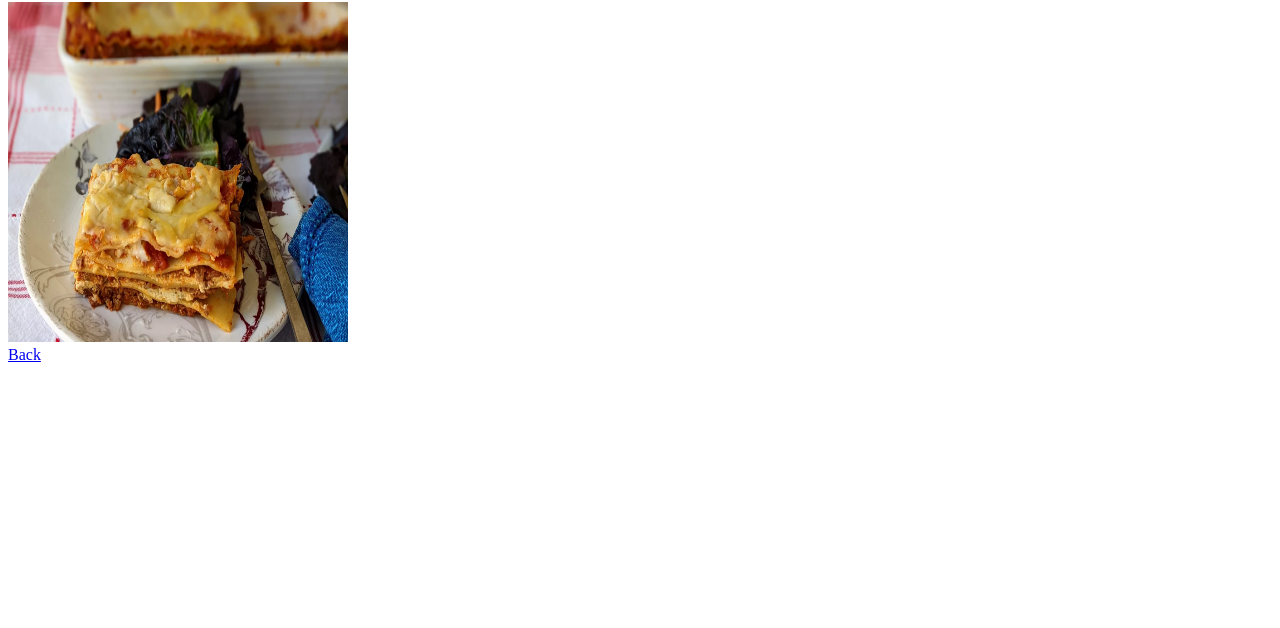
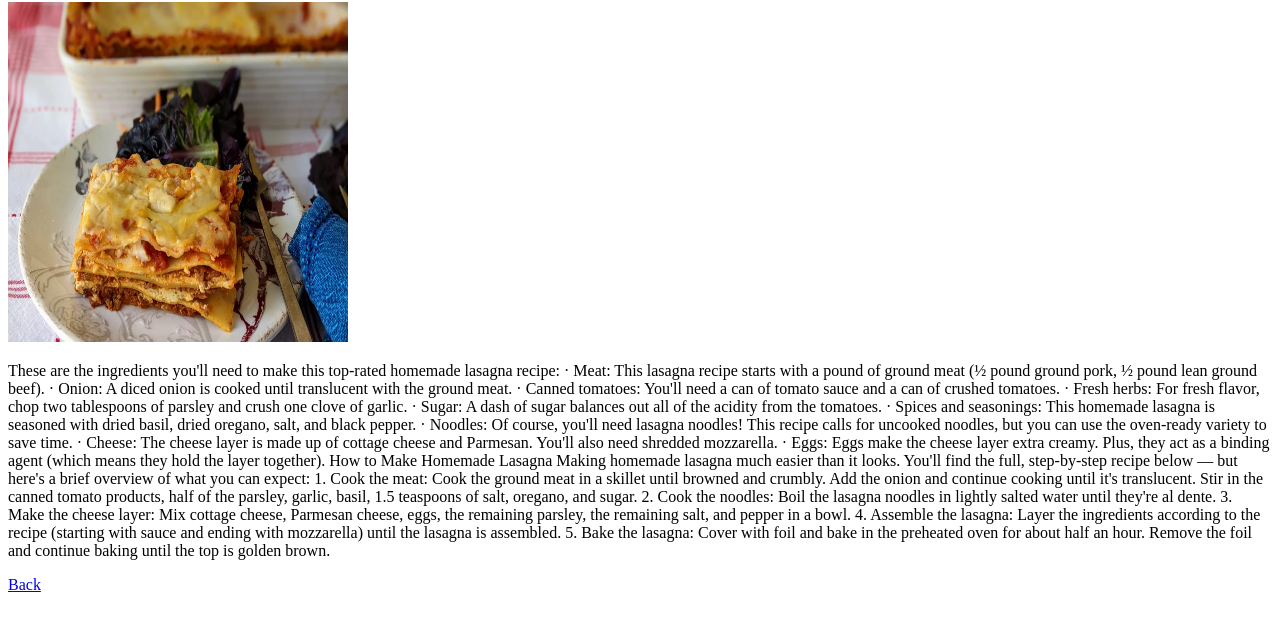
Before and after one commit to marcosfrancesquini/odin-recipes, a plain HTML site: page recipes/lasagna.html in a window 1280 px wide. Shown: the part 78-706 px from the top of the page. Drawn offline with Linux system fonts and the light colour scheme.

Commit message:
content how to do recipes

```diff
--- a/recipes/lasagna.html
+++ b/recipes/lasagna.html
@@ -8,6 +8,28 @@
 <body>
     <h1>Lasagna</h1>
     <img src="../imagem/lasagna.webp" alt="lasagna picture" width="340" height="340"><br>
+    <p>These are the ingredients you'll need to make this top-rated homemade lasagna recipe:
+
+        · Meat: This lasagna recipe starts with a pound of ground meat (½ pound ground pork, ½ pound lean ground beef).
+        · Onion: A diced onion is cooked until translucent with the ground meat.
+        · Canned tomatoes: You'll need a can of tomato sauce and a can of crushed tomatoes.
+        · Fresh herbs: For fresh flavor, chop two tablespoons of parsley and crush one clove of garlic.
+        · Sugar: A dash of sugar balances out all of the acidity from the tomatoes.
+        · Spices and seasonings: This homemade lasagna is seasoned with dried basil, dried oregano, salt, and black pepper.
+        · Noodles: Of course, you'll need lasagna noodles! This recipe calls for uncooked noodles, but you can use the oven-ready variety to save time.
+        · Cheese: The cheese layer is made up of cottage cheese and Parmesan. You'll also need shredded mozzarella.
+        · Eggs: Eggs make the cheese layer extra creamy. Plus, they act as a binding agent (which means they hold the layer together).
+
+
+        How to Make Homemade Lasagna
+        Making homemade lasagna much easier than it looks. You'll find the full, step-by-step recipe below — but here's a brief overview of what you can expect:
+
+        1. Cook the meat: Cook the ground meat in a skillet until browned and crumbly. Add the onion and continue cooking until it's translucent. Stir in the canned tomato products, half of the parsley, garlic, basil, 1.5 teaspoons of salt, oregano, and sugar.
+        2. Cook the noodles: Boil the lasagna noodles in lightly salted water until they're al dente.
+        3. Make the cheese layer: Mix cottage cheese, Parmesan cheese, eggs, the remaining parsley, the remaining salt, and pepper in a bowl.
+        4. Assemble the lasagna: Layer the ingredients according to the recipe (starting with sauce and ending with mozzarella) until the lasagna is assembled.
+        5. Bake the lasagna: Cover with foil and bake in the preheated oven for about half an hour. Remove the foil and continue baking until the top is golden brown.
+    </p>
     <a href="../index.html">Back</a>
 </body>
 </html>
```
Also changed, not shown: recipes/Fish.html (+13 -0 lines).
